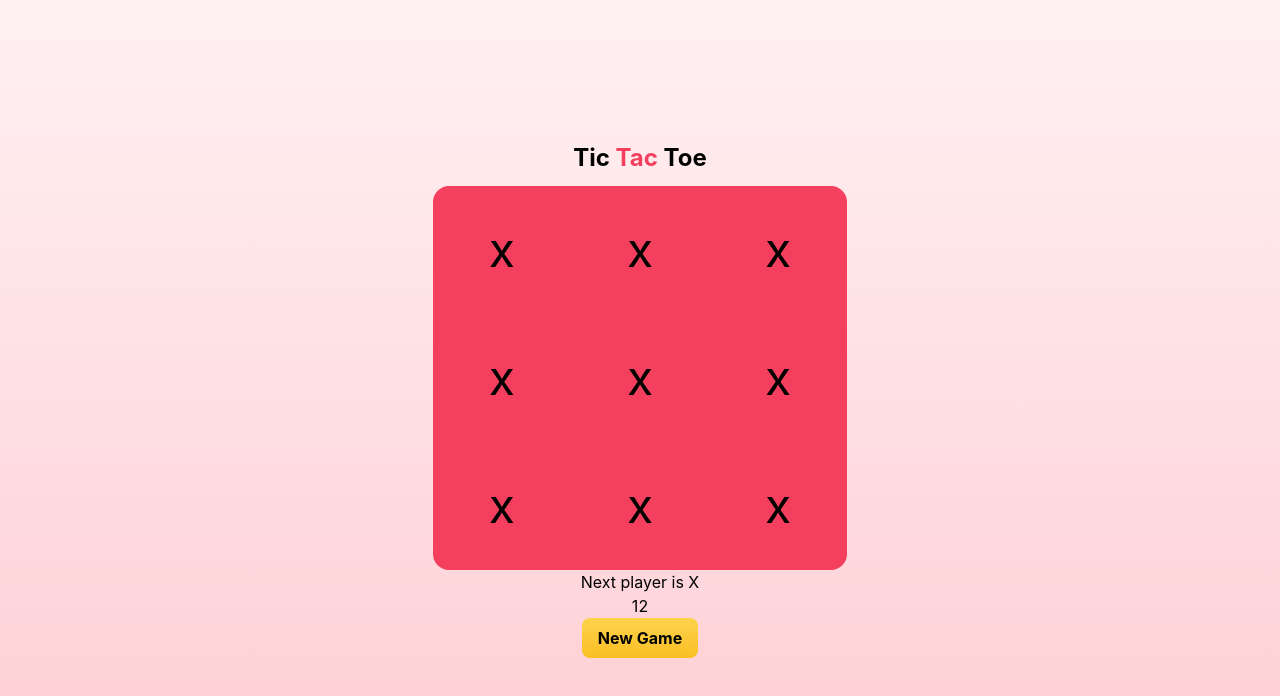
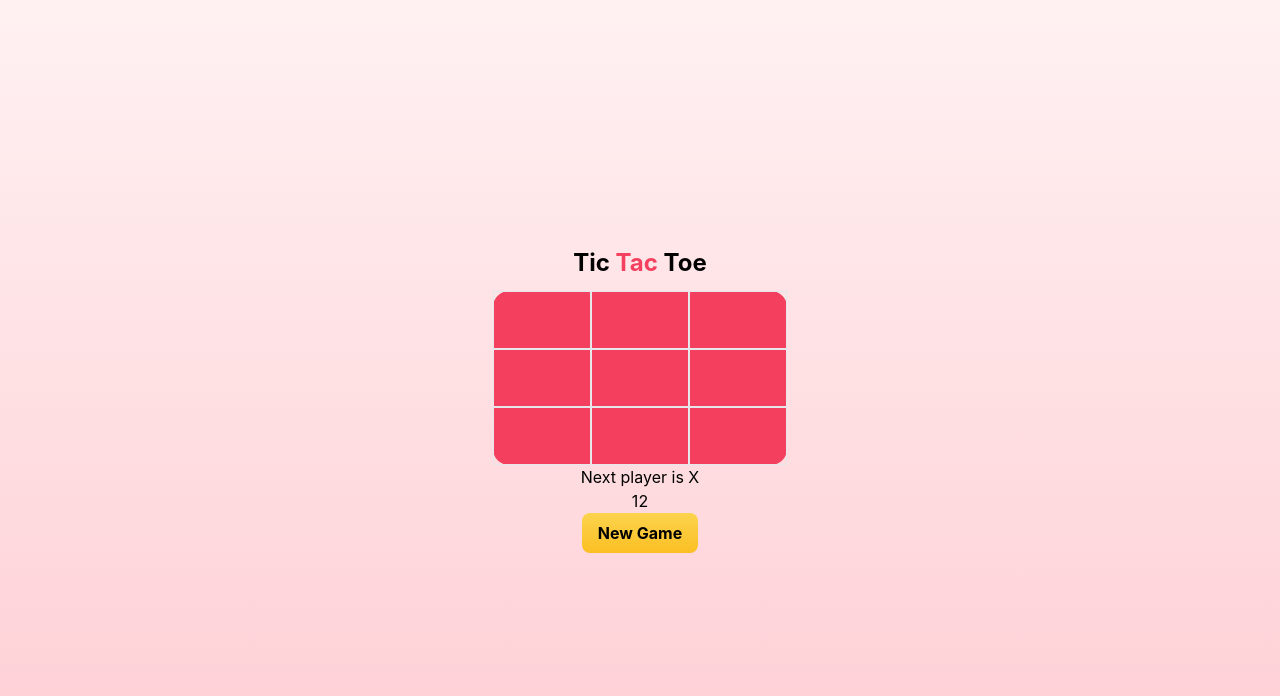
Before and after one commit to fs98/tic-tac-toe, a React (Create React App) app: page / in a window 1280 px wide. Shown: the top 696 px of the page. Built offline with nearby package versions, Linux system fonts and the light colour scheme.

Commit message:
feat: handle onClick event in Square.jsx

```diff
--- a/src/components/Square.jsx
+++ b/src/components/Square.jsx
@@ -1,5 +1,10 @@
-import React from "react";
-
-export const Square = () => {
-  return <div className="px-14 py-10 text-center align-middle text-5xl">x</div>;
+export const Square = ({ value, handleClick }) => {
+  return (
+    <button
+      className="px-12 py-7 text-center font-bold align-middle text-3xl md:text-7xl border text-amber-400"
+      onClick={() => handleClick()}
+    >
+      {value}
+    </button>
+  );
 };
```
